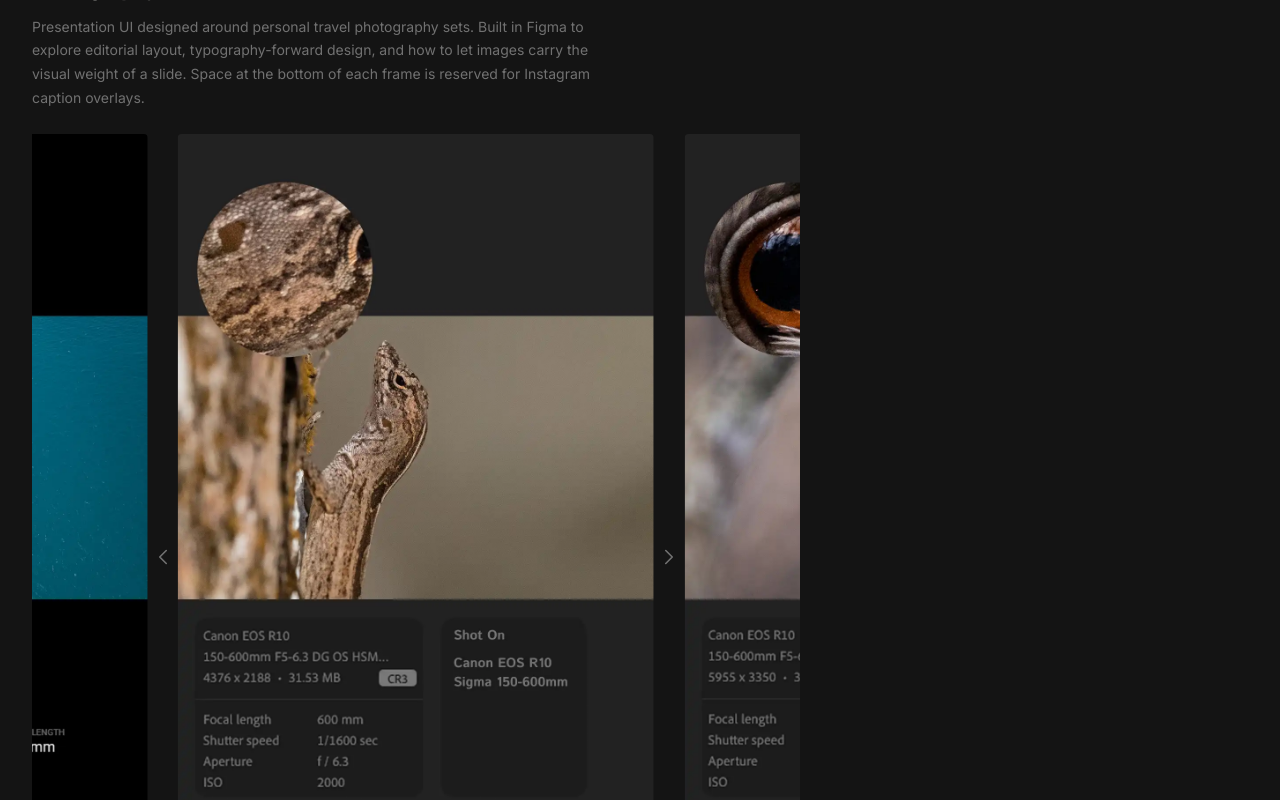
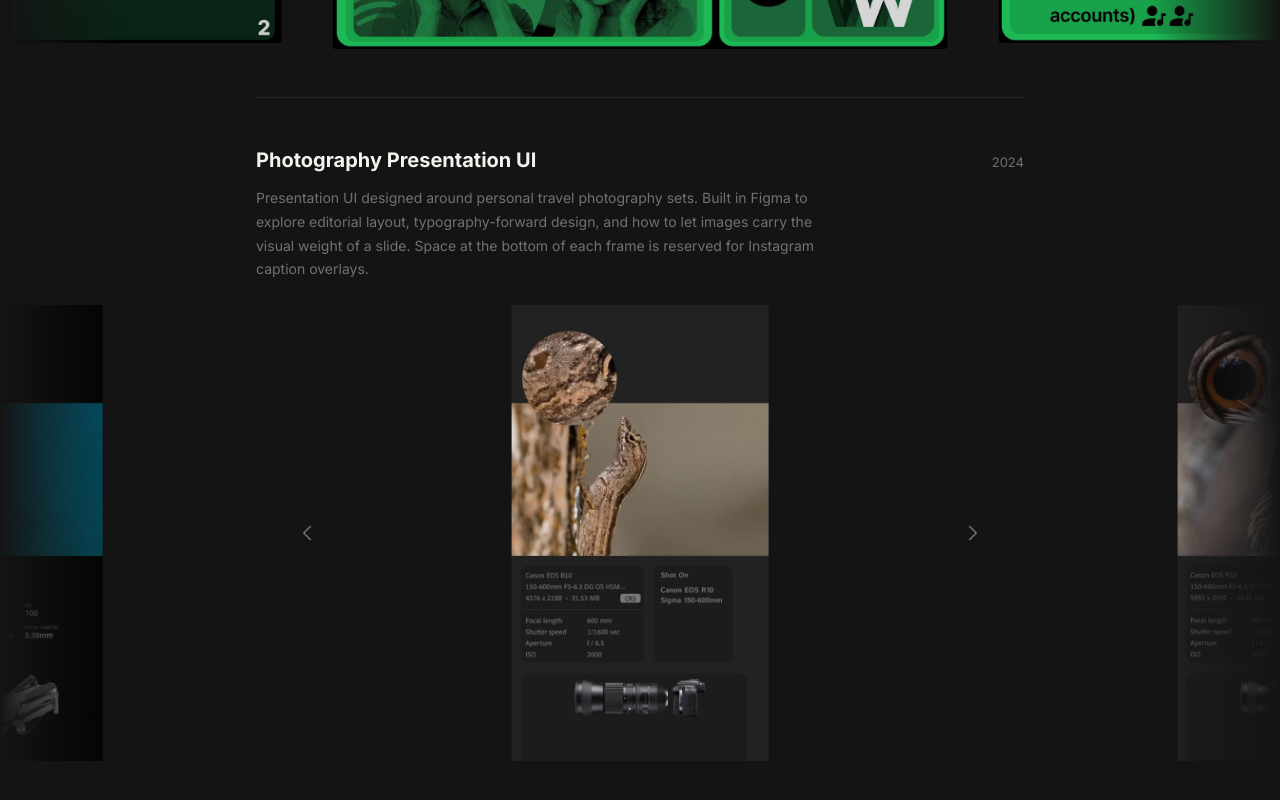
Before and after one commit to charlieramus/charlieramus.com, a Next.js app: page /design in a window 1280 px wide. Shown: the part 1320-2120 px from the top of the page. Built offline with nearby package versions, Linux system fonts and the light colour scheme.

Commit message:
Projects Cards and Graphic Design UI

```diff
--- a/app/design/page.tsx
+++ b/app/design/page.tsx
@@ -10,7 +10,8 @@ export const metadata: Metadata = {
 
 export default function DesignPage() {
   return (
-    <div className="min-h-screen bg-[#141414] text-[#f4f3ee] px-8 py-10">
+    <div className="min-h-screen bg-[#141414] text-[#f4f3ee] px-8 py-10 overflow-x-hidden">
+      <div className="max-w-3xl mx-auto">
       <Link
         href="/"
         className="inline-flex items-center gap-2 text-[#717171] hover:text-[#f4f3ee] transition-colors duration-200 mb-10 text-[13px]"
@@ -19,7 +20,6 @@ export default function DesignPage() {
         Back
       </Link>
 
-      <div className="max-w-3xl">
         <h1 className="text-4xl font-bold mb-2">Design</h1>
         <p className="text-[#717171] text-[15px] mb-16">
           {/* CUSTOMIZE: e.g. "Figma work, brand projects and visual experiments." */}
--- a/components/DesignProjects.tsx
+++ b/components/DesignProjects.tsx
@@ -2,13 +2,12 @@
 import { useState, useEffect, useRef } from "react";
 import { ChevronLeft, ChevronRight } from "lucide-react";
 
-// Each peek zone (and arrow zone) is PEEK % of the carousel width.
-// With PEEK=17, GAP=2, the center slide occupies 62% and each side
-// shows ~24% of the adjacent slide — close to a quarter.
-const PEEK = 17;
+// PEEK=24 means each side shows 24% of the carousel = ~50% of the center slide width.
+// 2×24 + 48 + 2×2 = 100. STEP = 48 + 4 = 52.
+const PEEK = 24;
 const GAP = 2;
-const SLIDE = 100 - PEEK * 2 - GAP * 2; // 62
-const STEP = SLIDE + GAP * 2;            // 66
+const SLIDE = 100 - PEEK * 2 - GAP * 2; // 48
+const STEP = SLIDE + GAP * 2;            // 52
 
 const projects = [
   {
@@ -63,6 +62,30 @@ const projects = [
   },
 ];
 
+function Slide({ src, title, j }: { src: string; title: string; j: number }) {
+  const [tall, setTall] = useState(false);
+  return (
+    <div
+      style={{
+        width: `${SLIDE}%`,
+        flexShrink: 0,
+        marginInline: `${GAP}%`,
+        ...(tall && { height: "clamp(330px, 57vh, 630px)" }),
+      }}
+    >
+      <img
+        src={src}
+        alt={`${title} ${j}`}
+        className={`w-full block rounded-sm${tall ? " h-full object-contain" : " h-auto"}`}
+        onLoad={(e) => {
+          const img = e.currentTarget;
+          if (img.naturalHeight > img.naturalWidth * 1.1) setTall(true);
+        }}
+      />
+    </div>
+  );
+}
+
 function Carousel({ images, title }: { images: string[]; title: string }) {
   const n = images.length;
   // Bookend with clones so the wrap-around peek works seamlessly
@@ -111,7 +134,15 @@ function Carousel({ images, title }: { images: string[]; title: string }) {
   const tx = `${PEEK - pos * STEP}%`;
 
   return (
-    <div className="relative mb-12 select-none">
+    <div
+      className="relative mb-12 select-none"
+      style={{ width: "100vw", marginLeft: "calc(50% - 50vw)" }}
+    >
+      {/* Left ombre — dark background fades into the peeking slide */}
+      <div className="absolute inset-y-0 left-0 w-32 bg-linear-to-r from-[#141414] to-transparent pointer-events-none z-10" />
+      {/* Right ombre */}
+      <div className="absolute inset-y-0 right-0 w-32 bg-linear-to-l from-[#141414] to-transparent pointer-events-none z-10" />
+
       {/* Clipping wrapper — clips the track but not the arrow buttons */}
       <div className="overflow-hidden">
         <div
@@ -123,20 +154,7 @@ function Carousel({ images, title }: { images: string[]; title: string }) {
           onTransitionEnd={onTransitionEnd}
         >
           {extended.map((src, j) => (
-            <div
-              key={j}
-              style={{
-                width: `${SLIDE}%`,
-                flexShrink: 0,
-                marginInline: `${GAP}%`,
-              }}
-            >
-              <img
-                src={src}
-                alt={`${title} ${j}`}
-                className="w-full h-auto block rounded-sm"
-              />
-            </div>
+            <Slide key={j} src={src} title={title} j={j} />
           ))}
         </div>
       </div>
--- a/components/projects.tsx
+++ b/components/projects.tsx
@@ -4,19 +4,19 @@ import Link from "next/link";
 const projects = [
   {
     // CUSTOMIZE: add a screenshot of the site to public/images/projects/this-site.webp
-    thumbnail: "/images/projects/this-site.webp",
+    thumbnail: "/images/For Projects Placeholder Cards/Frame 2mp4.webp",
     title: "This Site",
     // CUSTOMIZE: replace with actual GitHub repo URL
     href: "https://github.com/charlieramus/charlieramus.com",
     external: true,
     // CUSTOMIZE: 1-2 sentence description of building this portfolio
-    description: "Personal portfolio designed and built from scratch — featuring photography, writing, and graphic design.",
+    description: "Personal portfolio designed and built from scratch featuring photography, writing, and graphic design.",
     // CUSTOMIZE: update tags to match your actual stack
     tags: ["Next.js", "TypeScript", "Tailwind"],
   },
   {
     // CUSTOMIZE: add a cover image to public/images/projects/design.webp
-    thumbnail: "/images/projects/design.webp",
+    thumbnail: "/images/For Projects Placeholder Cards/Frame 1mp4.webp",
     title: "Graphic Design Portfolio",
     href: "/design",
     external: false,
@@ -34,10 +34,10 @@ export default function Projects() {
         {projects.map((project) => (
           <div
             key={project.title}
-            className="flex gap-5 -mx-3 px-3 py-3 rounded-lg hover:bg-[rgba(0,0,0,0.06)] dark:hover:bg-[rgba(255,255,255,0.04)] transition-colors duration-200"
+            className="flex items-start gap-5 -mx-3 px-3 py-3 rounded-lg hover:bg-[rgba(0,0,0,0.06)] dark:hover:bg-[rgba(255,255,255,0.04)] transition-colors duration-200"
           >
             {/* Thumbnail */}
-            <div className="w-22 h-16.5 shrink-0 rounded-sm overflow-hidden bg-surface">
+            <div className="w-22 h-22 shrink-0 rounded-sm overflow-hidden">
               <img
                 src={project.thumbnail}
                 alt={project.title}
```
Also changed, not shown: public/images/For Projects Placeholder Cards/Frame 1mp4.webp (added), public/images/For Projects Placeholder Cards/Frame 2mp4.webp (added).
